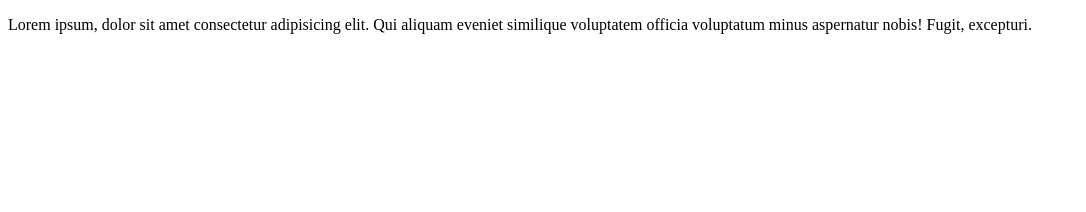
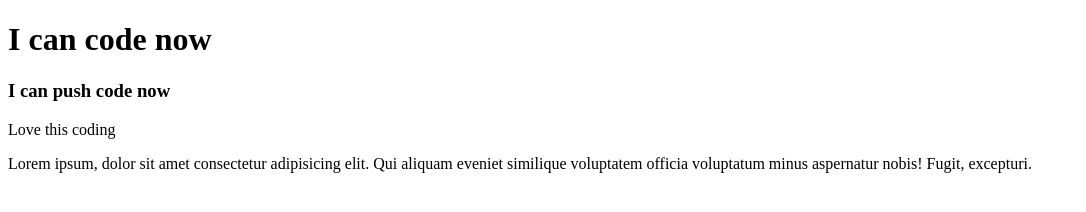
Before and after one commit to coderboy-raiyan/Module-3, a plain HTML site: page index.html in a window 1280 px wide. Shown: the whole page, without its empty margins (0-1086 px from the left). Drawn offline with Linux system fonts and the light colour scheme.

Commit message:
I updated some heading tags

```diff
--- a/index.html
+++ b/index.html
@@ -7,6 +7,9 @@
     <title>Hlw what's up</title>
   </head>
   <body>
+    <h1>I can code now</h1>
+    <h3>I can push code now</h3>
+    <p>Love this coding</p>
     <p>
       Lorem ipsum, dolor sit amet consectetur adipisicing elit. Qui aliquam
       eveniet similique voluptatem officia voluptatum minus aspernatur nobis!
```
